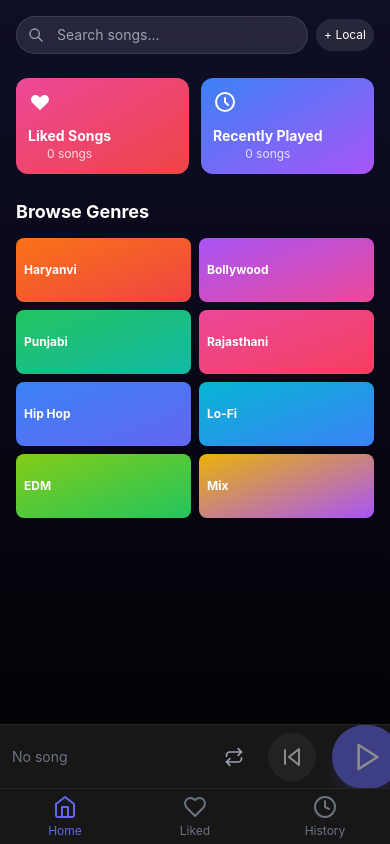
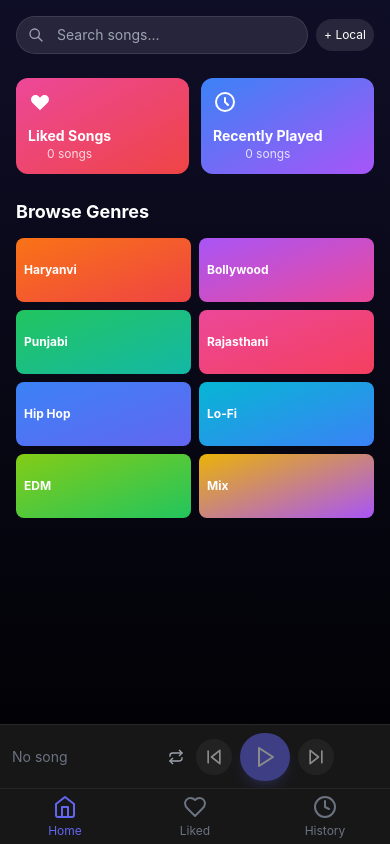
Before and after one commit to Mjangid2004/MforMusic, a Next.js app: page / in a window 390 px wide. Built offline with nearby package versions, Linux system fonts and the light colour scheme.

Commit message:
Fix: Show all controls on mobile, open full player on tap, add like button mobile

```diff
--- a/src/components/Controls.tsx
+++ b/src/components/Controls.tsx
@@ -11,13 +11,13 @@ export default function Controls() {
   const getPlayModeIcon = () => {
     switch (state.playMode) {
       case "shuffle":
-        return <Shuffle className="w-5 h-5" />;
+        return <Shuffle className="w-4 h-4 md:w-5 md:h-5" />;
       case "repeat2":
-        return <Repeat2 className="w-5 h-5" />;
+        return <Repeat2 className="w-4 h-4 md:w-5 md:h-5" />;
       case "repeat-all":
-        return <Repeat className="w-5 h-5 fill-current" />;
+        return <Repeat className="w-4 h-4 md:w-5 md:h-5 fill-current" />;
       default:
-        return <Repeat className="w-5 h-5" />;
+        return <Repeat className="w-4 h-4 md:w-5 md:h-5" />;
     }
   };
 
@@ -39,11 +39,11 @@ export default function Controls() {
   };
 
   return (
-    <div className="flex items-center justify-center gap-4">
+    <div className="flex items-center justify-center gap-2 md:gap-4">
       <button
         onClick={cyclePlayMode}
         title={getPlayModeLabel()}
-        className={`p-2 rounded-full transition-all duration-300 ${
+        className={`p-1 md:p-2 rounded-full transition-all duration-300 ${
           state.playMode !== "order"
             ? "text-indigo-400"
             : "text-gray-400 hover:text-white"
@@ -55,32 +55,32 @@ export default function Controls() {
       <button
         onClick={prevSong}
         disabled={!currentSong}
-        className="p-3 rounded-full bg-white/10 hover:bg-white/20 transition-all duration-300 disabled:opacity-50 disabled:cursor-not-allowed"
+        className="p-2 md:p-3 rounded-full bg-white/10 hover:bg-white/20 transition-all duration-300 disabled:opacity-50 disabled:cursor-not-allowed"
       >
-        <SkipBack className="w-6 h-6" />
+        <SkipBack className="w-5 h-5 md:w-6 md:h-6" />
       </button>
 
       <button
         onClick={togglePlay}
         disabled={!currentSong}
-        className="p-4 rounded-full bg-indigo-500 hover:bg-indigo-600 transition-all duration-300 transform hover:scale-105 disabled:opacity-50 disabled:cursor-not-allowed shadow-lg shadow-indigo-500/30"
+        className="p-3 md:p-4 rounded-full bg-indigo-500 hover:bg-indigo-600 transition-all duration-300 transform hover:scale-105 disabled:opacity-50 disabled:cursor-not-allowed shadow-lg shadow-indigo-500/30"
       >
         {state.isPlaying ? (
-          <Pause className="w-8 h-8" />
+          <Pause className="w-6 h-6 md:w-8 md:h-8" />
         ) : (
-          <Play className="w-8 h-8 ml-1" />
+          <Play className="w-6 h-6 md:w-8 md:h-8 ml-0.5" />
         )}
       </button>
 
       <button
         onClick={nextSong}
         disabled={!currentSong}
-        className="p-3 rounded-full bg-white/10 hover:bg-white/20 transition-all duration-300 disabled:opacity-50 disabled:cursor-not-allowed"
+        className="p-2 md:p-3 rounded-full bg-white/10 hover:bg-white/20 transition-all duration-300 disabled:opacity-50 disabled:cursor-not-allowed"
       >
-        <SkipForward className="w-6 h-6" />
+        <SkipForward className="w-5 h-5 md:w-6 md:h-6" />
       </button>
 
-      <div className="w-10" />
+      <div className="w-8 md:w-10" />
     </div>
   );
 }
--- a/src/components/NowPlaying.tsx
+++ b/src/components/NowPlaying.tsx
@@ -21,6 +21,7 @@ when available for this song.
 
 export default function NowPlaying() {
   const { state, toggleFavorite, isFavorite } = usePlayer();
+  const [showPlayer, setShowPlayer] = useState(false);
   const [showLyrics, setShowLyrics] = useState(false);
   const currentSong = state.queue[state.currentIndex];
 
@@ -30,18 +31,23 @@ export default function NowPlaying() {
   return (
     <>
       {/* Full Screen Player */}
-      <div className={`fixed inset-0 z-50 bg-black transition-transform duration-300 ${showLyrics ? 'translate-y-0' : 'translate-y-full'}`}>
+      <div className={`fixed inset-0 z-50 bg-black transition-transform duration-300 ${showPlayer ? 'translate-y-0' : 'translate-y-full'}`}>
         <div className="h-full flex flex-col">
           {/* Header */}
           <div className="flex items-center justify-between p-4">
             <button
-              onClick={() => setShowLyrics(false)}
+              onClick={() => setShowPlayer(false)}
               className="p-2 hover:bg-white/10 rounded-full"
             >
               <X className="w-6 h-6" />
             </button>
             <span className="text-sm text-gray-400">Now Playing</span>
-            <div className="w-10"></div>
+            <button
+              onClick={() => setShowLyrics(true)}
+              className="p-2 hover:bg-white/10 rounded-full"
+            >
+              <Music2 className="w-6 h-6" />
+            </button>
           </div>
 
           {/* Album Art */}
@@ -50,7 +56,7 @@ export default function NowPlaying() {
               <img
                 src={currentSong.thumbnail}
                 alt={currentSong.title}
-                className="w-full max-w-md max-h-80 lg:max-h-96 rounded-xl object-cover shadow-2xl"
+                className="w-full max-w-md max-h-72 md:max-h-96 rounded-xl object-cover shadow-2xl"
               />
             )}
           </div>
@@ -60,7 +66,7 @@ export default function NowPlaying() {
             {/* Song Title & Artist */}
             <div className="flex items-center justify-between">
               <div className="flex-1 min-w-0 pr-4">
-                <h2 className="text-lg lg:text-xl font-bold truncate">{currentSong?.title || 'No song'}</h2>
+                <h2 className="text-lg md:text-xl font-bold truncate">{currentSong?.title || 'No song'}</h2>
                 <p className="text-gray-400 text-sm truncate">{currentSong?.artist || 'Unknown Artist'}</p>
               </div>
               {/* Like Button */}
@@ -78,14 +84,12 @@ export default function NowPlaying() {
             <ProgressBar />
 
             {/* Controls */}
-            <div className="flex items-center justify-center">
-              <Controls />
-            </div>
+            <Controls />
 
-            {/* Lyrics Toggle */}
+            {/* Lyrics Toggle - Desktop */}
             <button
               onClick={() => setShowLyrics(true)}
-              className="w-full py-3 bg-white/10 rounded-xl flex items-center justify-center gap-2"
+              className="hidden md:flex w-full py-3 bg-white/10 rounded-xl items-center justify-center gap-2"
             >
               <Music2 className="w-5 h-5" />
               <span>View Lyrics</span>
@@ -98,13 +102,14 @@ export default function NowPlaying() {
       <div className={`fixed inset-0 z-50 bg-black/95 transition-transform duration-300 ${showLyrics ? 'translate-y-0' : 'translate-y-full'}`}>
         <div className="h-full flex flex-col">
           <div className="flex items-center justify-between p-4 border-b border-white/10">
-            <span className="text-sm text-gray-400">Lyrics</span>
             <button
               onClick={() => setShowLyrics(false)}
               className="p-2 hover:bg-white/10 rounded-full"
             >
               <X className="w-6 h-6" />
             </button>
+            <span className="text-sm text-gray-400">Lyrics</span>
+            <div className="w-10"></div>
           </div>
 
           <div className="flex-1 overflow-y-auto p-6">
@@ -126,7 +131,7 @@ export default function NowPlaying() {
 
       {/* Bottom Bar - Desktop */}
       <div className="hidden md:block h-28 bg-gradient-to-t from-black to-black/95 border-t border-white/10 px-4 flex items-center gap-4">
-        <div className="flex items-center gap-3 w-64 cursor-pointer" onClick={() => setShowLyrics(false)}>
+        <div className="flex items-center gap-3 w-64 cursor-pointer" onClick={() => setShowPlayer(true)}>
           {currentSong ? (
             <>
               <img
@@ -163,8 +168,8 @@ export default function NowPlaying() {
       </div>
 
       {/* Bottom Bar - Mobile (Compact) */}
-      <div className="md:hidden fixed bottom-14 left-0 right-0 h-16 bg-neutral-900 border-t border-neutral-800 px-3 flex items-center gap-3 z-40">
-        <div className="flex items-center gap-2 w-48 cursor-pointer flex-shrink-0" onClick={() => setShowLyrics(false)}>
+      <div className="md:hidden fixed bottom-14 left-0 right-0 h-16 bg-neutral-900 border-t border-neutral-800 px-3 flex items-center gap-2 z-40">
+        <div className="flex items-center gap-2 w-36 cursor-pointer flex-shrink-0" onClick={() => setShowPlayer(true)}>
           {currentSong ? (
             <>
               <img
@@ -185,6 +190,13 @@ export default function NowPlaying() {
         <div className="flex-1 flex justify-center">
           <Controls />
         </div>
+
+        <button
+          onClick={() => currentSong && toggleFavorite(currentSong)}
+          className="p-2 hover:bg-white/10 rounded-full flex-shrink-0"
+        >
+          <Heart className={`w-5 h-5 ${liked ? 'fill-red-500 text-red-500' : 'text-white'}`} />
+        </button>
       </div>
 
       <YouTubePlayer />
```
